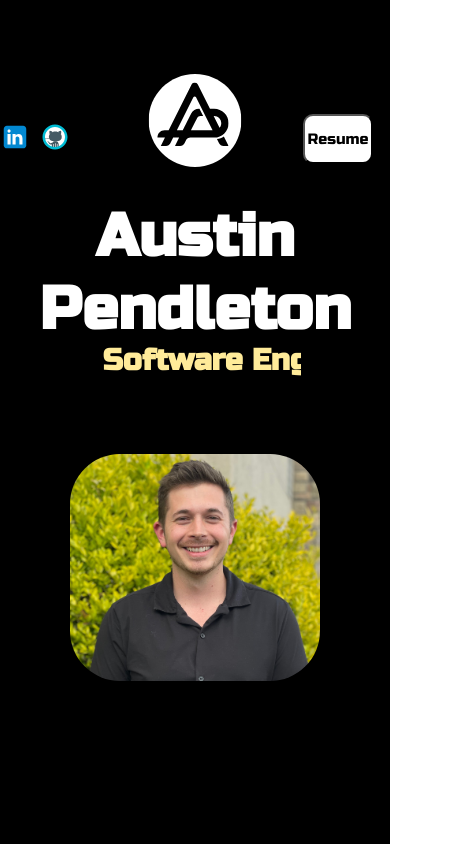
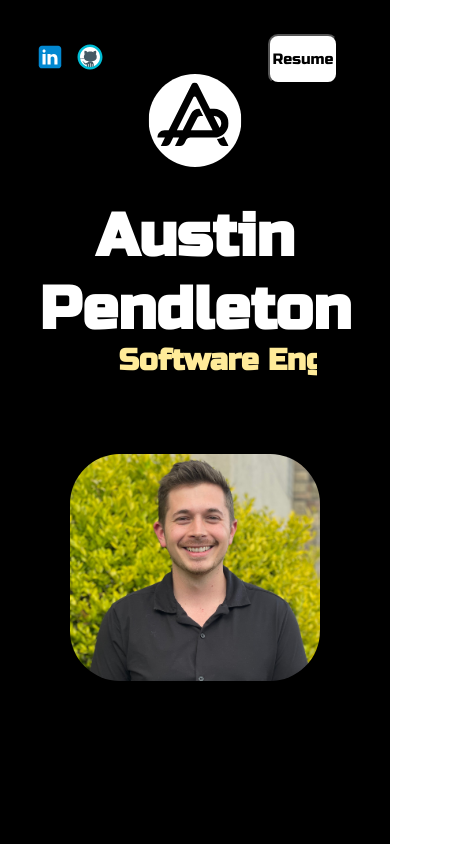
Before and after one commit to austinpendleton/portfolio_se, a React app: page / in a window 390 px wide. Shown: the top 844 px of the page, 470 px wide, since content can reach past the window. Built offline with nearby package versions, Linux system fonts and the light colour scheme; some packages are replaced by stand-ins of ours; a web font is replaced by a local one.

Commit message:
Horizontal scroll

```diff
--- a/src/blocks/Header.css
+++ b/src/blocks/Header.css
@@ -13,6 +13,7 @@
   left: 0px;
   width: 100%;
   z-index: 1;
+  overflow-x: hidden;
 }
 
 .header__logo {
@@ -127,7 +128,7 @@
     align-items: center;
     display: flex;
     justify-content: center;
-    bottom: 80px;
+    bottom: 160px;
     padding: 0;
   }
 
@@ -138,6 +139,6 @@
     color: black;
   }
   .resume__button-container {
-    padding-left: 250px;
+    padding-left: 180px;
   }
 }
--- a/src/blocks/Introduction.css
+++ b/src/blocks/Introduction.css
@@ -7,13 +7,14 @@
   background-position: center;
   background-size: cover;
   max-height: 2000px;
-  height: 110vh;
+  height: 120vh;
+  overflow-x: hidden;
 }
 .introduction__image {
   position: relative;
   top: 380px;
-  left: -80px;
-  max-width: 500px;
+  margin-right: 20px;
+  max-width: 35%;
   border-radius: 100px;
 }
 .introduction__picture {
@@ -98,12 +99,12 @@
     display: flex;
     justify-content: center;
     position: relative;
-    left: 80px;
   }
   .introduction__image {
     max-width: 250px;
     top: 200px;
     border-radius: 50px;
+    margin-right: 0;
   }
 
   .name__wrapper {
@@ -114,8 +115,8 @@
 
   .title__wrapper {
     top: 300px;
-    right: 46px;
-    margin-left: 60px;
+    right: 30px;
+    margin-left: 0;
     margin-top: 15px;
     text-align: center;
   }
```
